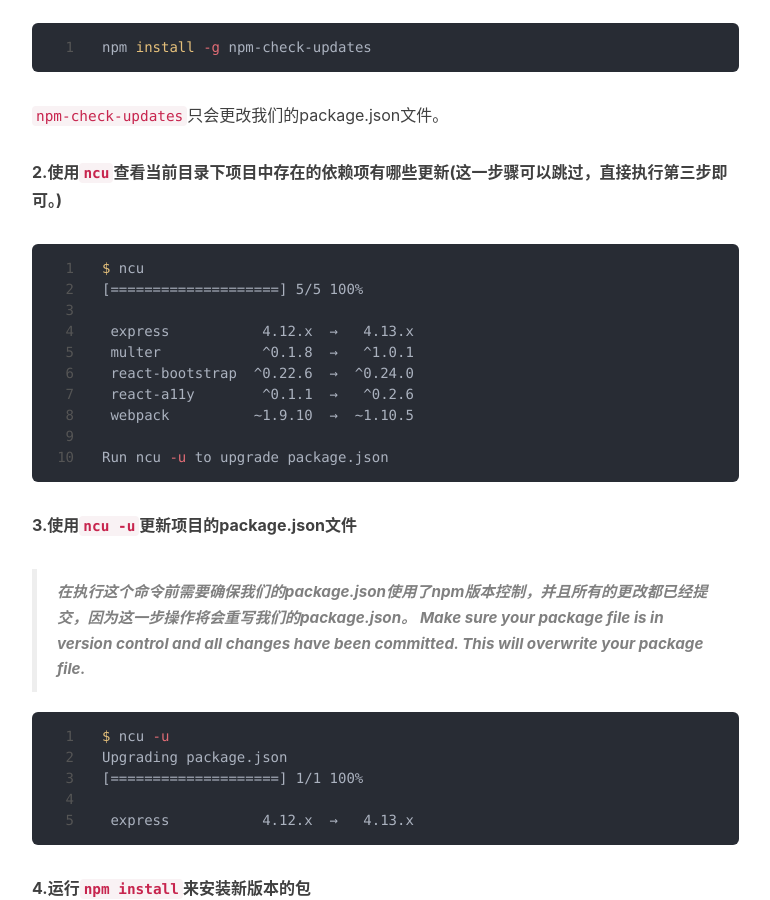
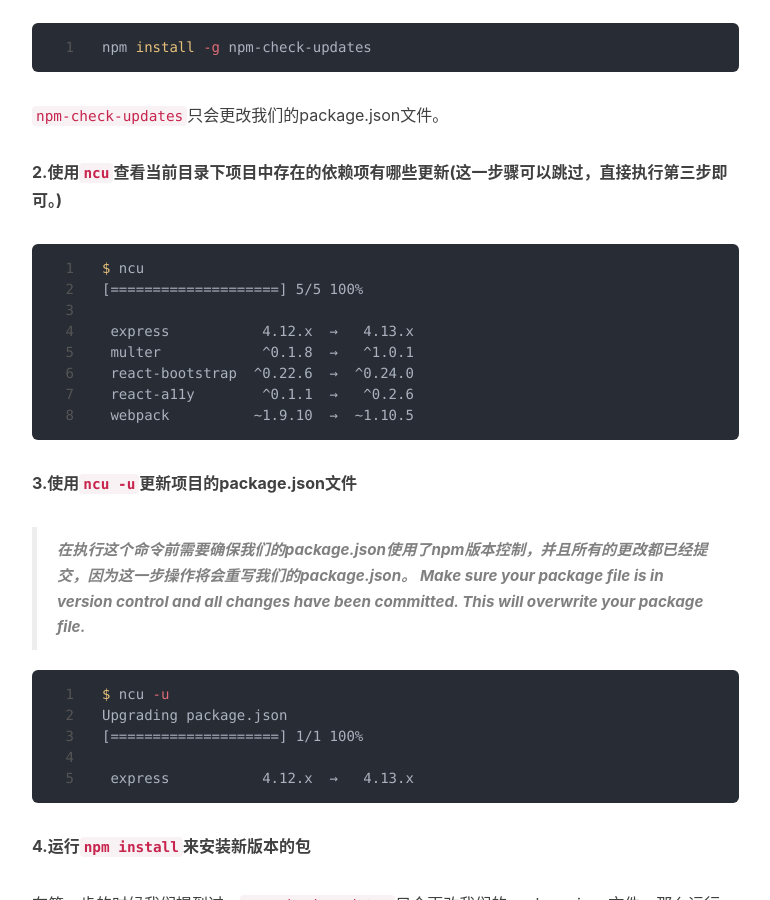
Before and after one commit to realZhangChi/realZhangChi.github.io, a Jekyll site: the page built from _posts/2019-06-30-update-npm-package.md, in a window 1280 px wide and 900 px high, scrolled down 776 px. Shown: the whole window, without its empty margins (233-1003 px from the left). Built offline with Jekyll 4.4.1, drawn with Linux system fonts in a browser that asks for light colours; nearby versions of some CDN libraries; comment, search, counter and statistics services are not loaded.

Commit message:
调整内容

````diff
--- a/_posts/2019-06-30-update-npm-package.md
+++ b/_posts/2019-06-30-update-npm-package.md
@@ -38,8 +38,6 @@
  react-bootstrap  ^0.22.6  →  ^0.24.0
  react-a11y        ^0.1.1  →   ^0.2.6
  webpack          ~1.9.10  →  ~1.10.5
-
-Run ncu -u to upgrade package.json
 ```
 
 **3.使用`ncu -u`更新项目的package.json文件**
````
